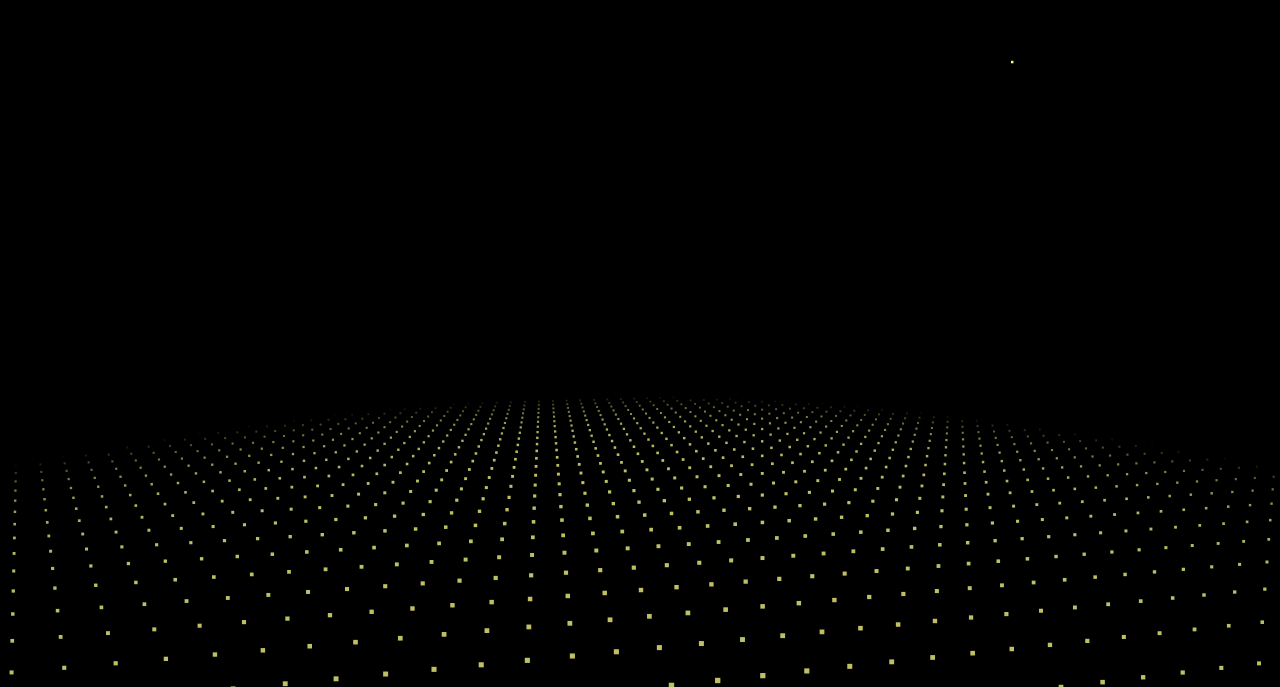
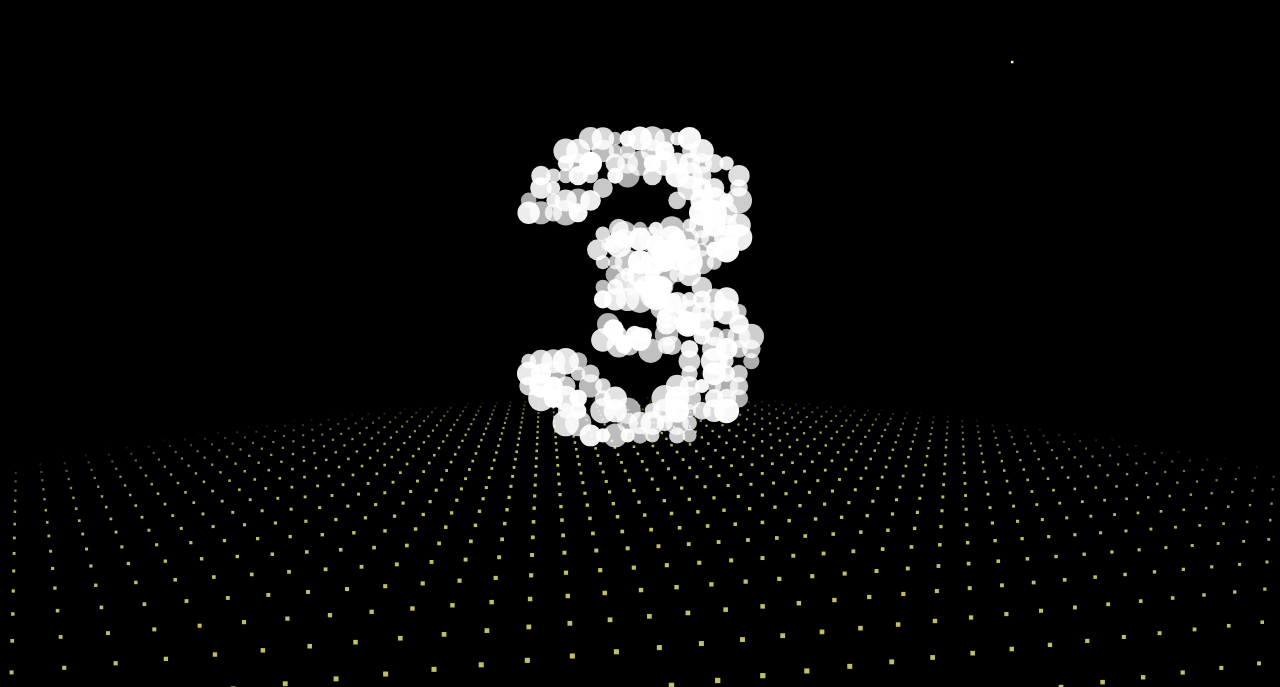
Before and after one commit to gg1098450313/yh, a plain HTML site: page index.html in a window 1280 px wide. Shown: the part 113-800 px from the top of the page. Drawn offline with Linux system fonts and the light colour scheme; animation ran at ten frames a second.

Commit message:
Update index.html

```diff
--- a/index.html
+++ b/index.html
@@ -334,7 +334,7 @@ window.addEventListener("resize",()=>{
 initVars();
 frame();
 </script>
-<script src="https://raw.githubhack.com/gg1098450313/yh/main/js/index.js"></script>
+<script src="https://raw.githubusercontent.com/gg1098450313/yh/main/js/index.js"></script>
 
 </body>
 </html>
```
